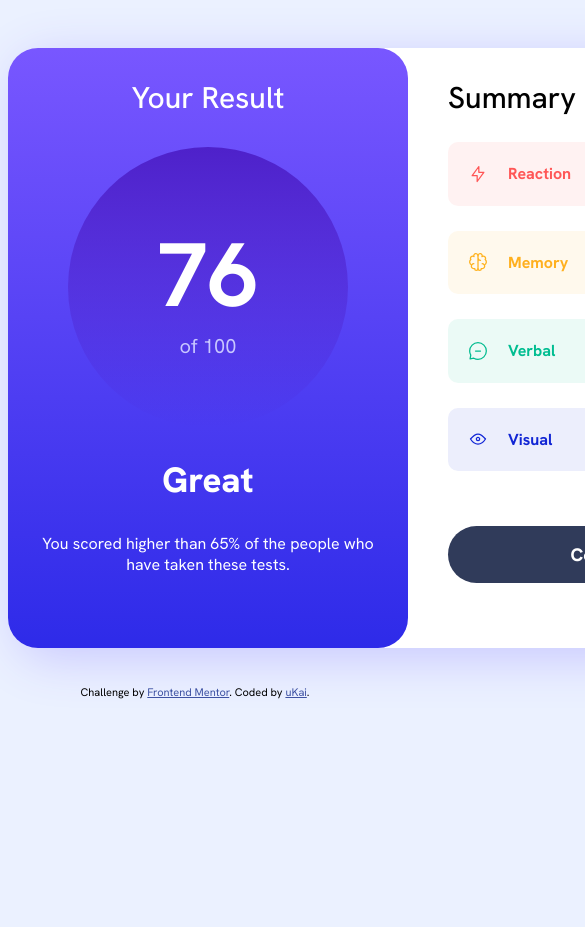
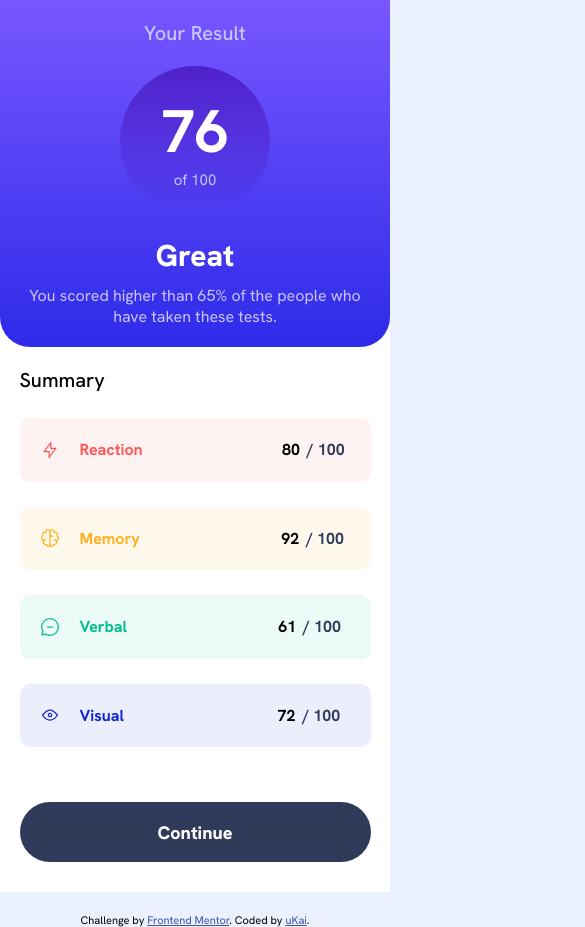
Before and after one commit to yuikai/FMP-Result-Summary, a plain HTML site: page index.html in a window 390 px wide. Shown: the top 927 px of the page, 585 px wide, since content can reach past the window. Before the commit the page ends 844 px from the top, so only its background shows below. Drawn offline with nearby package versions, Linux system fonts and the light colour scheme.

Commit message:
Improved UI design - for mobile sceensize.

```diff
--- a/styles.css
+++ b/styles.css
@@ -4,35 +4,111 @@
 }
 
 @media screen and (max-width: 799px) {
+  #app {
+    flex-direction: column;
+  }
 
+  .result {
+    width: 100%;
+    padding-top: 20px;
+    border-bottom-left-radius: 30px;
+    border-bottom-right-radius: 30px;
+  }
+  .result h1 {
+    font-size: 20px;
+  }
+
+  #average {
+    width: 150px;
+    margin: 20px;
+  }
+  #average h2 {
+    font-size: 60px;
+  }
+  #average p {
+    font-size: 15px;
+  }
+  .result h3 {
+    font-size: 30px;
+  }
+  .result p {
+    margin: 10px 20px 20px 20px;
+  }
+
+  .summary {
+    width: 90%;
+    padding: 20px 5% 0px 5%;
+  }
+
+  .summary h1 {
+    font-size: 20px;
+  }
+
+  #cont {
+    height: 60px;
+  }
 }
 @media screen and (min-width: 800px) {
+  #app {
+    width: 800px;
+    height: 600px;
+    margin: 3rem auto 1rem auto;
+    border-radius: 30px;
+    box-shadow: 10px 10px 50px hsl(241, 100%, 89%);
+  }
 
+  .result {
+    width: 50%;
+    padding-top: 30px;
+    border-radius: 30px;
+  }
+  .result h1 {
+    font-size: 30px;
+  }
+
+  #average {
+    width: 70%;
+    margin: 30px;
+  }
+  #average h2 {
+    font-size: 90px;
+  }
+  #average p {
+    font-size: 20px;
+  }
+  .result h3 {
+    font-size: 35px;
+  }
+  .result p {
+    margin: 30px 30px;
+  }
+
+  .summary {
+    width: 40%;
+    padding: 30px 5% 0px 5%;
+  }
+
+  .summary h1 {
+    font-size: 30px;
+  }
+
+  #cont {
+    height: 10%;
+  }
 }
 
 body {
+  margin: 0px;
   background-color: hsl(221, 100%, 96%);
-
   font-family: 'Hanken Grotesk';
 }
 
 #app {
-  width: 800px;
-  height: 600px;
-  margin: 3rem auto 1rem auto;
-
-  border-radius: 30px;
   background-color: white;
-  box-shadow: 10px 10px 50px hsl(241, 100%, 89%);
-
   display: flex;
 }
 
 .result {
-  width: 50%;
-
-  padding-top: 30px;
-  border-radius: 30px;
   background-image: linear-gradient(to bottom, hsl(252, 100%, 67%), hsl(241, 81%, 54%));
   color: white;
 
@@ -43,12 +119,10 @@ body {
 
 .result h1 {
   margin: 0px;
-  font-size: 30px;
   font-weight: 500;
+  color: hsl(241, 100%, 89%);
 }
 #average {
-  margin: 30px;
-  width: 70%;
   aspect-ratio: 1/1;
   border-radius: 100%;
   background-image: linear-gradient(to bottom, hsla(256, 72%, 46%, 1), hsla(241, 72%, 46%, 0));
@@ -60,32 +134,22 @@ body {
 }
 #average h2 {
   margin: 0px;
-  font-size: 90px;
 }
 #average p {
   margin: 0px;
-  font-size: 20px;
   color: hsl(241, 100%, 89%);
 }
 .result h3 {
   margin: 0px;
-  font-size: 35px;
   font-weight: 800;
 }
 .result p {
-  margin: 30px 30px;
   text-align: center;
-}
-
-.summary {
-  width: 40%;
-
-  padding: 30px 5% 0px 5%;
+  color: hsl(241, 100%, 89%);
 }
 
 .summary h1 {
   margin: 0px 0px 20px 0px;
-  font-size: 30px;
   font-weight: 500;
 }
 .summary div {
@@ -133,7 +197,6 @@ body {
 
 #cont {
   width: 100%;
-  height: 10%;
   margin: 30px 0px;
   border-width: 0px;
   border-radius: 40px;
```
